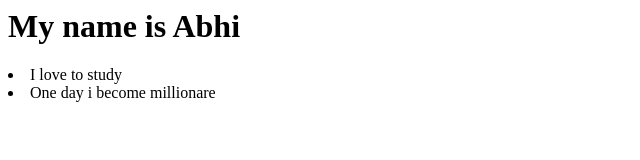
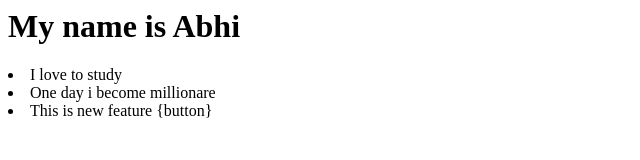
Before and after one commit to Abhishek-kr61/Localrepo, a plain HTML site: page index.html in a window 1280 px wide. Shown: the whole page, without its empty margins (0-640 px from the left). Drawn offline with Linux system fonts and the light colour scheme.

```diff
--- a/index.html
+++ b/index.html
@@ -2,4 +2,5 @@
 <div>
     <li>I love to study</li>
     <li>One day i become millionare</li>
+    <li>This is new feature {button}</li>
 </div>
```
